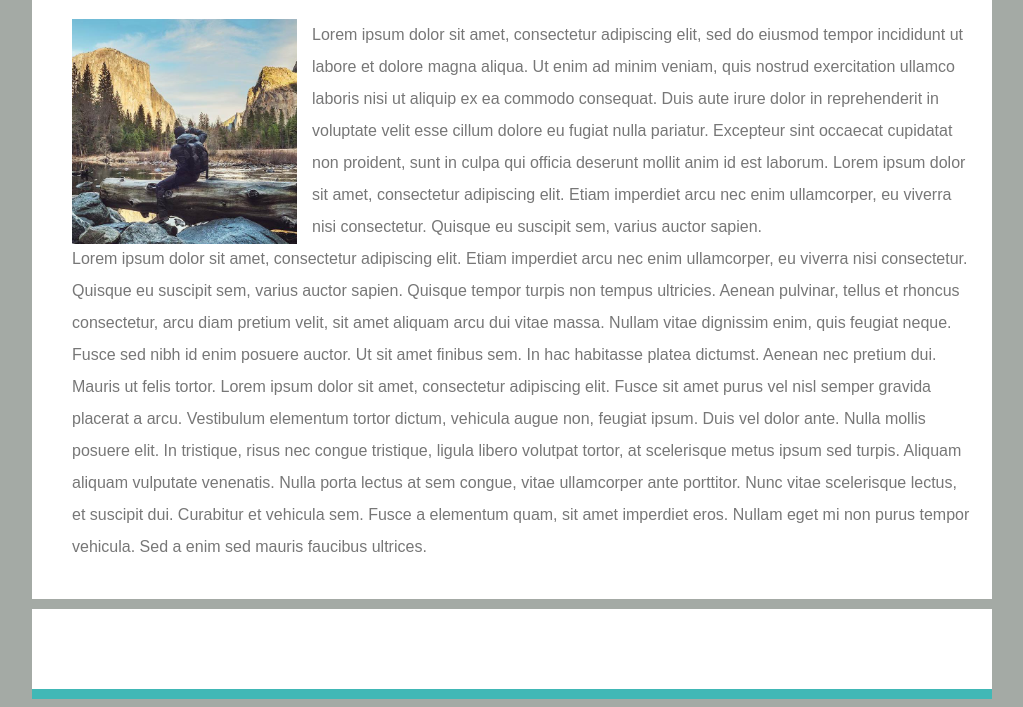
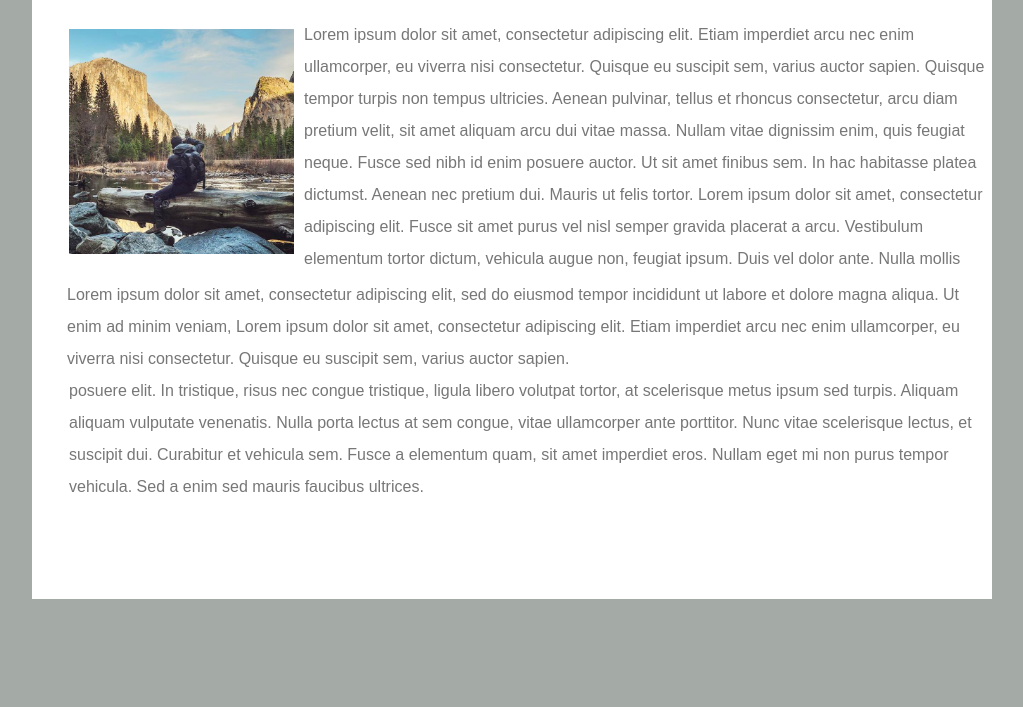
Before and after one commit to VladimirNeri/Responsive-Portfolio, a plain HTML site: page index.html in a window 1280 px wide. Shown: the part 210-917 px from the top of the page, without its empty margins (128-1151 px from the left). After the commit the page ends 817 px from the top, so only its background shows below. Drawn offline with Linux system fonts and the light colour scheme.

Commit message:
Final Final

```diff
--- a/Assets/CSS/style.css
+++ b/Assets/CSS/style.css
@@ -77,23 +77,38 @@ li {
 .image {
   height: 240px;
   width: 240px;
-  position: absolute;
-  margin-left: 40px;
+  margin-left: 27px;
+  margin-bottom: 10px;
+
 }
 
-p2 {
-  float: right;
-  width: 660px;
-  margin-right: 20px;
-  line-height: 2.0;
-  font-family: Arial, Helvetica, sans-serif;
-  color: #777777;
+.column-left {
+
+  padding: 10px;
+  float: left;
 }
 
+.column-right {
+  float: left;
+  width: px;
+  margin-left: 35px;
+}
+
+/* Clear floats after the columns */
+.row-1:after {
+  content: "";
+  display: table;
+  clear: both;
+}
+
+.row-2 {
+  margin-left: 37px;
+  margin-bottom: 20px;
+}
+
+
+p2,
 p3 {
-  float: left;
-  margin-left: 40px;
-  margin-right: 20px;
   line-height: 2.0;
   font-family: Arial, Helvetica, sans-serif;
   color: #777777;
@@ -215,4 +230,5 @@ input[type=submit]:hover {
     padding-left: 35px;
 
   }
+
 }
--- a/index.html
+++ b/index.html
@@ -26,28 +26,31 @@
             <div class="title">About Me</div>
         </h1>
 
-        <p>
+        <div class="row-1">
+
+                <div class="column-left">
 
         <img src="Assets/Images/myimage.jpg" style="width:225px; height:225px" class="image">
-        </p>
+                </div>
 
+                <div class="column-right">
             <p2>
 
-                Lorem ipsum dolor sit amet, consectetur adipiscing elit, sed do eiusmod tempor incididunt ut labore et dolore magna aliqua. Ut enim ad minim veniam, quis nostrud exercitation ullamco laboris nisi ut aliquip ex ea commodo consequat. Duis aute irure dolor in reprehenderit in voluptate velit esse cillum dolore eu fugiat nulla pariatur. Excepteur sint occaecat cupidatat non proident, sunt in culpa qui officia deserunt mollit anim id est laborum.
+                Lorem ipsum dolor sit amet, consectetur adipiscing elit, sed do eiusmod tempor incididunt ut labore et dolore magna aliqua. Ut enim ad minim veniam,
                 Lorem ipsum dolor sit amet, consectetur adipiscing elit. Etiam imperdiet arcu nec enim ullamcorper, eu viverra nisi consectetur. Quisque eu suscipit sem, varius auctor sapien.
             </p2>
+                </div>
 
+        <div class="row-2">
 
         <p3>Lorem ipsum dolor sit amet, consectetur adipiscing elit. Etiam imperdiet arcu nec enim ullamcorper, eu viverra nisi consectetur. Quisque eu suscipit sem, varius auctor sapien.
             Quisque tempor turpis non tempus ultricies. Aenean pulvinar, tellus et rhoncus consectetur, arcu diam pretium velit, sit amet aliquam arcu dui vitae massa. Nullam vitae dignissim enim, quis feugiat neque. Fusce sed nibh id enim posuere auctor. Ut sit amet finibus sem. In hac habitasse platea dictumst. Aenean nec pretium dui. Mauris ut felis tortor. Lorem ipsum dolor sit amet, consectetur adipiscing elit.
             Fusce sit amet purus vel nisl semper gravida placerat a arcu. Vestibulum elementum tortor dictum, vehicula augue non, feugiat ipsum. Duis vel dolor ante. Nulla mollis posuere elit. In tristique, risus nec congue tristique, ligula libero volutpat tortor, at scelerisque metus ipsum sed turpis. Aliquam aliquam vulputate venenatis. Nulla porta lectus at sem congue, vitae ullamcorper ante porttitor. Nunc vitae scelerisque lectus, et suscipit dui. Curabitur et vehicula sem. Fusce a elementum quam, sit amet imperdiet eros. Nullam eget mi non purus tempor vehicula. Sed a enim sed mauris faucibus ultrices.
         </p3>
+        </div>
 
     </div>
 
-    <footer>
-        copyright, all rights reserved.
-    </footer>
 
 </body>
 
```
